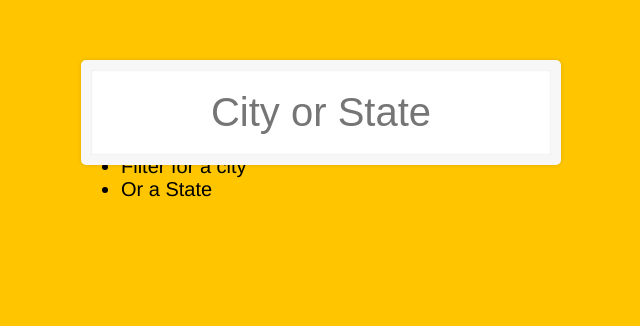
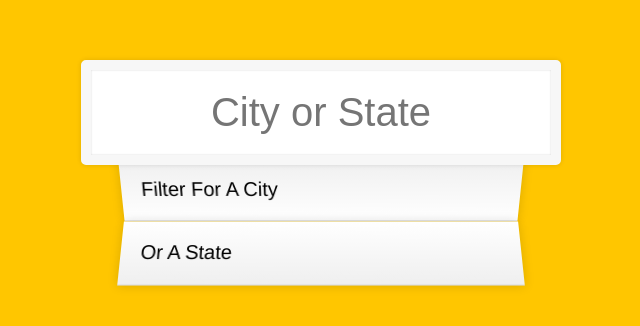
Before and after one commit to Kouzin1/Type-Ahead, a plain HTML site: page index.html in a window 1280 px wide. Shown: the whole page, without its empty margins (319-959 px from the left). Drawn offline with Linux system fonts and the light colour scheme.

Commit message:
Updated CSS

```diff
--- a/style.css
+++ b/style.css
@@ -43,3 +43,34 @@ input.search {
   position: relative;
   /*Perspective: 20px;*/
 }
+
+.suggestions li {
+  background: white;
+  list-style: none;
+  border-bottom: 1px solid #d8d8d8;
+  box-shadow: 0 0 10px rgba(0, 0, 0, 0.14);
+  margin: 0;
+  padding: 20px;
+  transform: background 0.2s;
+  display: flex;
+  justify-content: space-between;
+  text-transform: capitalize;
+}
+
+.suggestions li:nth-child(even) {
+  transform: perspective(100px) rotateX(3deg) translateY(2px) scale(1.001);
+  background: linear-gradient(to bottom, #ffffff 0%, #efefef 100%);
+}
+
+.suggestions li:nth-child(odd) {
+  transform: perspective(100px) rotateX(-3deg) translateY(3px);
+  background: linear-gradient(to top, #ffffff 0%, #efefef 100%);
+}
+
+span.population {
+  font-size: 15px;
+}
+
+.h1 {
+  background: #ffc600;
+}
```
